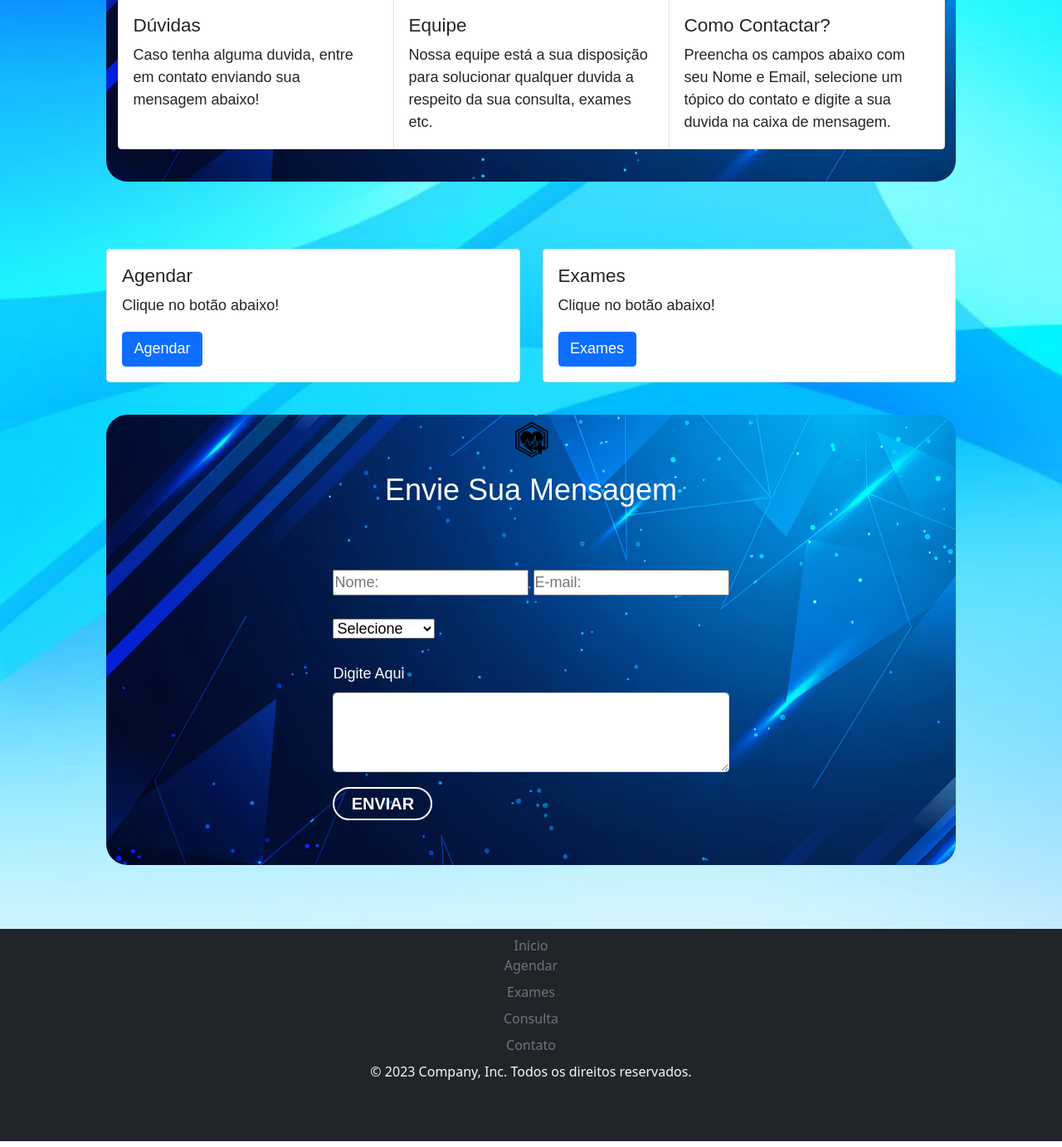
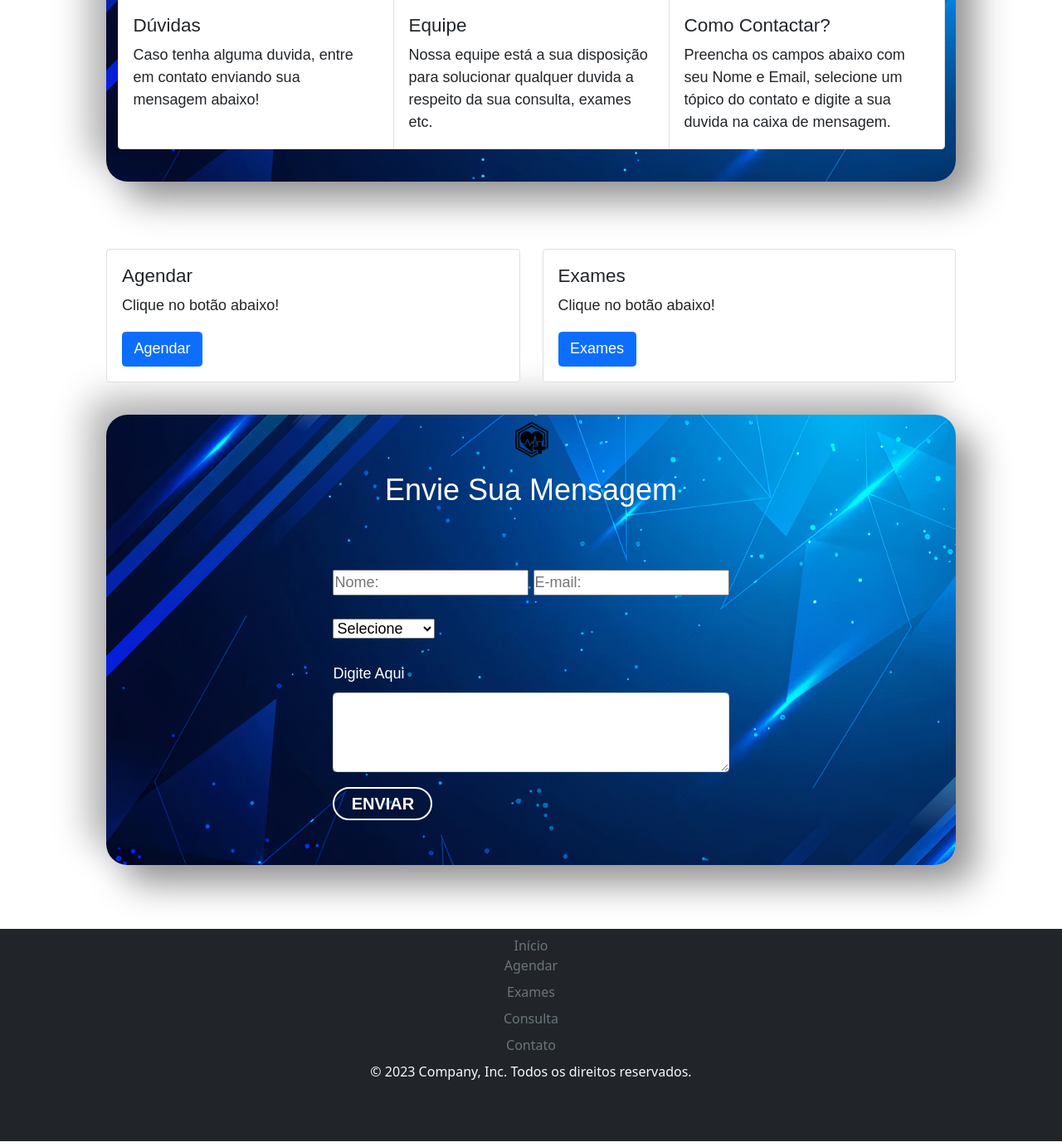
Before and after one commit to LimaSilvaELias/PI, a PHP site: page /contatos/contatos.php in a window 1280 px wide. Shown: the part 344-1727 px from the top of the page at 83% size. Run offline with PHP 8.4, Linux system fonts and the light colour scheme; some libraries are stand-ins or nearby versions.

Commit message:
Add files via upload

```diff
--- a/consulta/consulta.html
+++ b/consulta/consulta.html
@@ -12,7 +12,7 @@
   <script src="jquery-3.6.3.min.js"></script>
 </head>
 
-<body class="bg">
+<body style="background-color:rgba(241, 241, 241, 0.854) ;">
 
   <iframe src="../navegador.html" class="navegador"></iframe>
   <br> <br>
--- a/contatos/contatos.php
+++ b/contatos/contatos.php
@@ -15,7 +15,7 @@ include_once('../login/conexao.php');
     <script src="jquery-3.6.3.min.js"></script>
 
 </head>
-<body class="bg">
+<body>
 
     <div class="d-flex">
         <iframe src="../navegador.html" class="navegador" ></iframe>
--- a/css/divisoes.css
+++ b/css/divisoes.css
@@ -10,7 +10,6 @@ body{
     background-color: rgb(255, 255, 255);
     overflow-x: hidden;
     height: 100%;
-
 }
 .verticalDiv{
     width: 10vw;
@@ -45,11 +44,7 @@ body{
     background-size: cover;
     background-position: center;
     background-repeat: no-repeat;
-}
-.bg{
-    background-image: url(../Img/ae4866824012b855e82a358960c1d0d6.jpg);
-    background-repeat: no-repeat;
-    background-size: cover;
+
 }
 .bodydiv{
     width: 80vw;
@@ -58,6 +53,8 @@ body{
     background-repeat: no-repeat;
     background-size: cover;
     color: white;
+    box-shadow:  22px 22px 44px #909090,
+             -22px -22px 44px #b5b5b5;
 }
 
 .defaultcard{
--- a/exames/exame.html
+++ b/exames/exame.html
@@ -12,7 +12,7 @@
   <script src="jquery-3.6.3.min.js"></script>
 </head>
 
-<body class="bg">
+<body style="background-color:rgba(241, 241, 241, 0.854) ;">
 
   <iframe src="../navegador.html" class="navegador"></iframe>
   <br> <br>
```
Also changed, not shown: agendar/agendar.php (+6 -3 lines), carrosel.html (+9 -9 lines), Img/carrosel1.jpg (added), Img/carrosel2.jfif (added), Img/carrosel3.jpeg (added).
